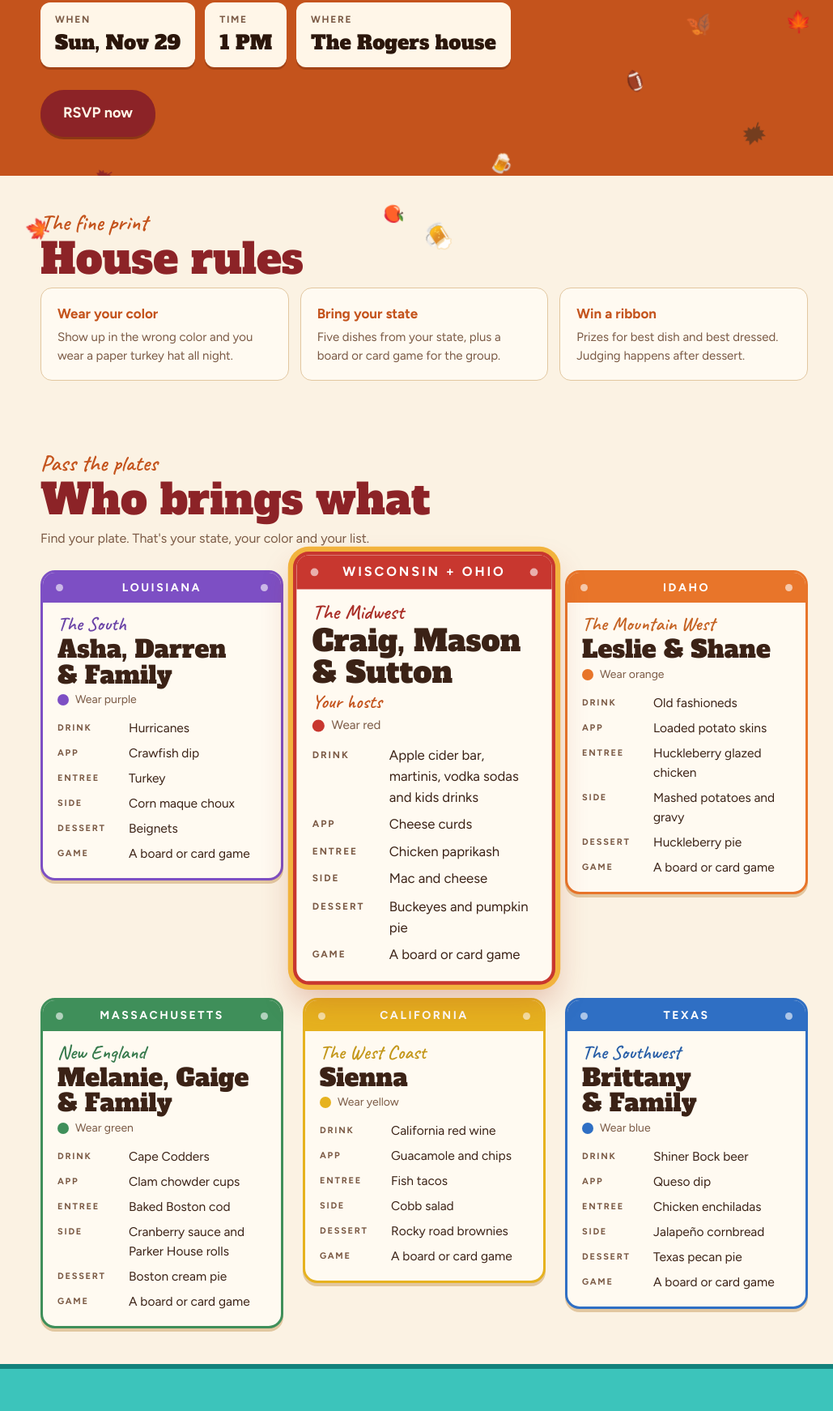
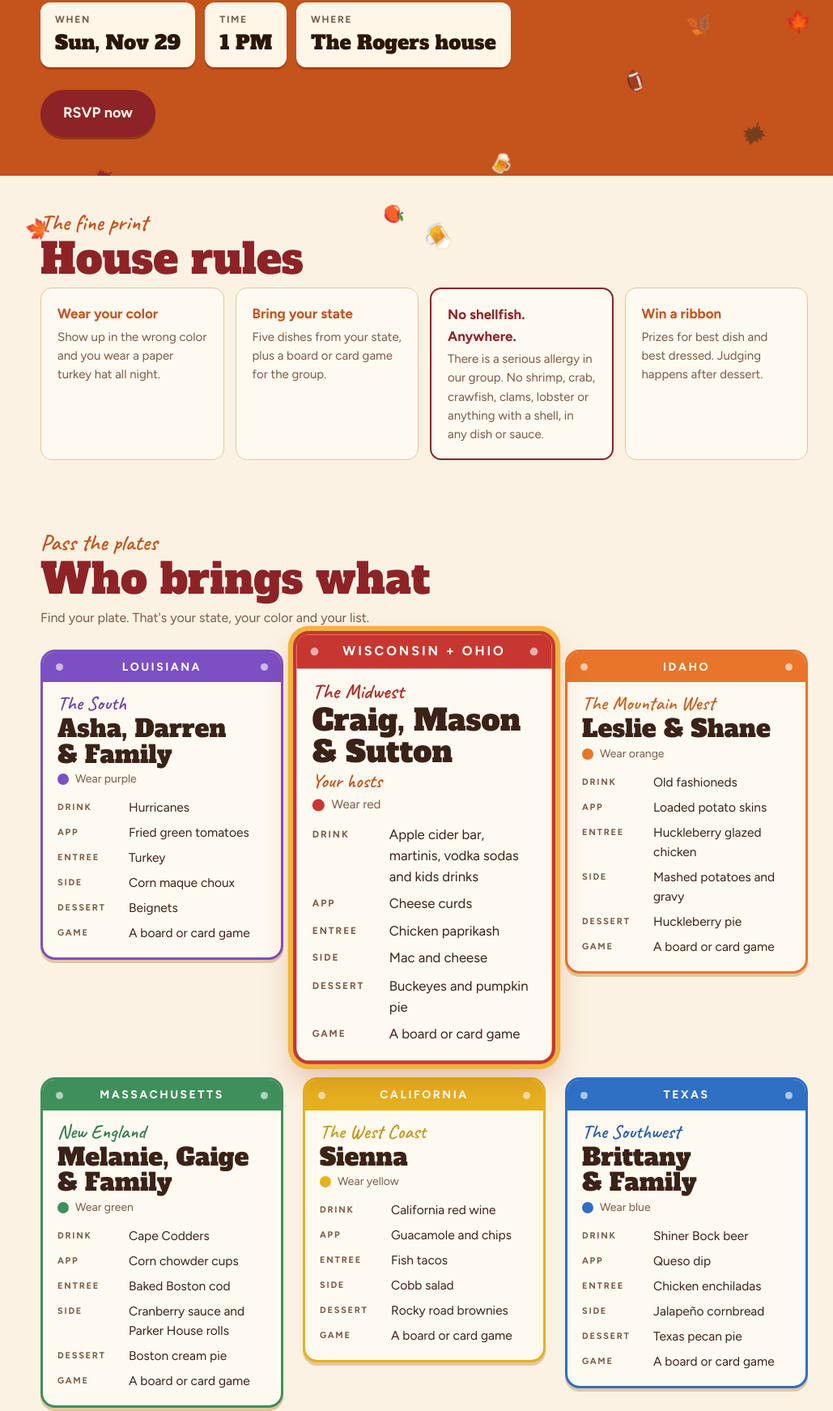
Before and after one commit to kinetic-mgmt/friendsgiving, a plain HTML site: page index.html in a window 1280 px wide. Shown: the part 444-2186 px from the top of the page at 81% size, without its empty margins (116-1145 px from the left). Drawn offline with Linux system fonts and the light colour scheme; no server answers.

Commit message:
No shellfish: swap two apps and add an allergy rule
Co-Authored-By: Claude Opus 5.5 <noreply@anthropic.com>

```diff
--- a/index.html
+++ b/index.html
@@ -90,6 +90,8 @@ h2 { font-family: var(--display); font-weight: 400; color: var(--cranberry); fon
 .rules { display: grid; grid-template-columns: repeat(auto-fit, minmax(220px, 1fr)); gap: 14px; }
 .rule { background: var(--panel); border: 1px solid var(--line); border-radius: 14px; padding: 18px 20px; min-width: 0; }
 .rule h3 { margin: 0 0 4px; font-size: 17px; color: var(--pumpkin); }
+.rule.allergy { border: 2px solid var(--cranberry); }
+.rule.allergy h3 { color: var(--cranberry); }
 .rule p { margin: 0; color: var(--muted); font-size: 15px; }
 
 .plates { display: grid; grid-template-columns: repeat(auto-fill, minmax(min(290px, 100%), 1fr)); gap: 18px; }
@@ -218,6 +220,7 @@ footer .sign { font-family: var(--script); font-size: 30px; color: var(--pumpkin
   <div class="rules">
     <div class="rule"><h3>Wear your color</h3><p>Show up in the wrong color and you wear a paper turkey hat all night.</p></div>
     <div class="rule"><h3>Bring your state</h3><p>Five dishes from your state, plus a board or card game for the group.</p></div>
+    <div class="rule allergy"><h3>No shellfish. Anywhere.</h3><p>There is a serious allergy in our group. No shrimp, crab, crawfish, clams, lobster or anything with a shell, in any dish or sauce.</p></div>
     <div class="rule"><h3>Win a ribbon</h3><p>Prizes for best dish and best dressed. Judging happens after dessert.</p></div>
   </div>
 </section>
@@ -282,10 +285,10 @@ footer .sign { font-family: var(--script); font-size: 30px; color: var(--pumpkin
 <script>
 const ENDPOINT = "https://anmatvjnskcbgsosxwol.supabase.co/functions/v1/friendsgiving-rsvp";
 const H = [
-  { id: "asha", who: "Asha, Darren & Family", state: "Louisiana", region: "The South", color: "purple", drink: "Hurricanes", app: "Crawfish dip", entree: "Turkey", side: "Corn maque choux", dessert: "Beignets" },
+  { id: "asha", who: "Asha, Darren & Family", state: "Louisiana", region: "The South", color: "purple", drink: "Hurricanes", app: "Fried green tomatoes", entree: "Turkey", side: "Corn maque choux", dessert: "Beignets" },
   { id: "rogers", host: true, who: "Craig, Mason & Sutton", state: "Wisconsin + Ohio", region: "The Midwest", color: "red", drink: "Apple cider bar, martinis, vodka sodas and kids drinks", app: "Cheese curds", entree: "Chicken paprikash", side: "Mac and cheese", dessert: "Buckeyes and pumpkin pie" },
   { id: "leslie-shane", who: "Leslie & Shane", state: "Idaho", region: "The Mountain West", color: "orange", drink: "Old fashioneds", app: "Loaded potato skins", entree: "Huckleberry glazed chicken", side: "Mashed potatoes and gravy", dessert: "Huckleberry pie" },
-  { id: "melanie-gaige", who: "Melanie, Gaige & Family", state: "Massachusetts", region: "New England", color: "green", drink: "Cape Codders", app: "Clam chowder cups", entree: "Baked Boston cod", side: "Cranberry sauce and Parker House rolls", dessert: "Boston cream pie" },
+  { id: "melanie-gaige", who: "Melanie, Gaige & Family", state: "Massachusetts", region: "New England", color: "green", drink: "Cape Codders", app: "Corn chowder cups", entree: "Baked Boston cod", side: "Cranberry sauce and Parker House rolls", dessert: "Boston cream pie" },
   { id: "sienna", who: "Sienna", state: "California", region: "The West Coast", color: "yellow", drink: "California red wine", app: "Guacamole and chips", entree: "Fish tacos", side: "Cobb salad", dessert: "Rocky road brownies" },
   { id: "brittany", who: "Brittany & Family", state: "Texas", region: "The Southwest", color: "blue", drink: "Shiner Bock beer", app: "Queso dip", entree: "Chicken enchiladas", side: "Jalapeño cornbread", dessert: "Texas pecan pie" },
 ];
```
